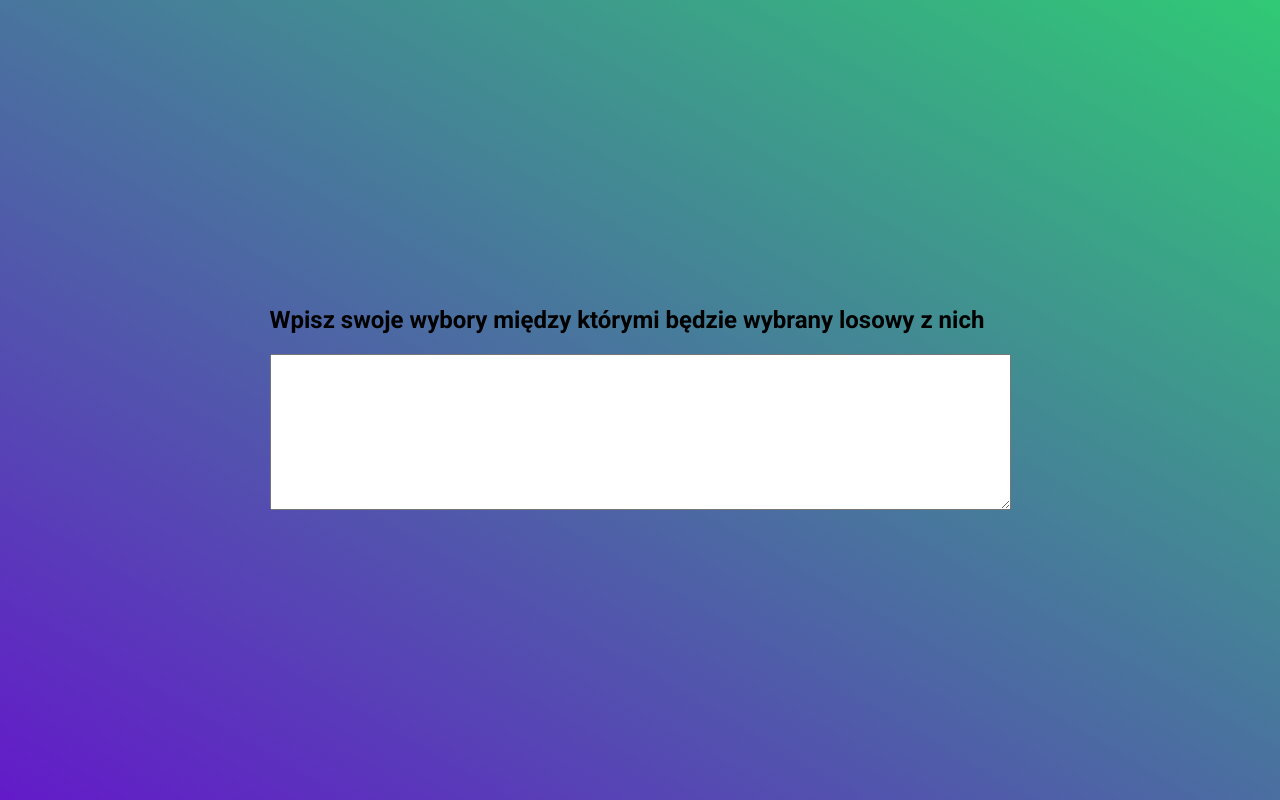
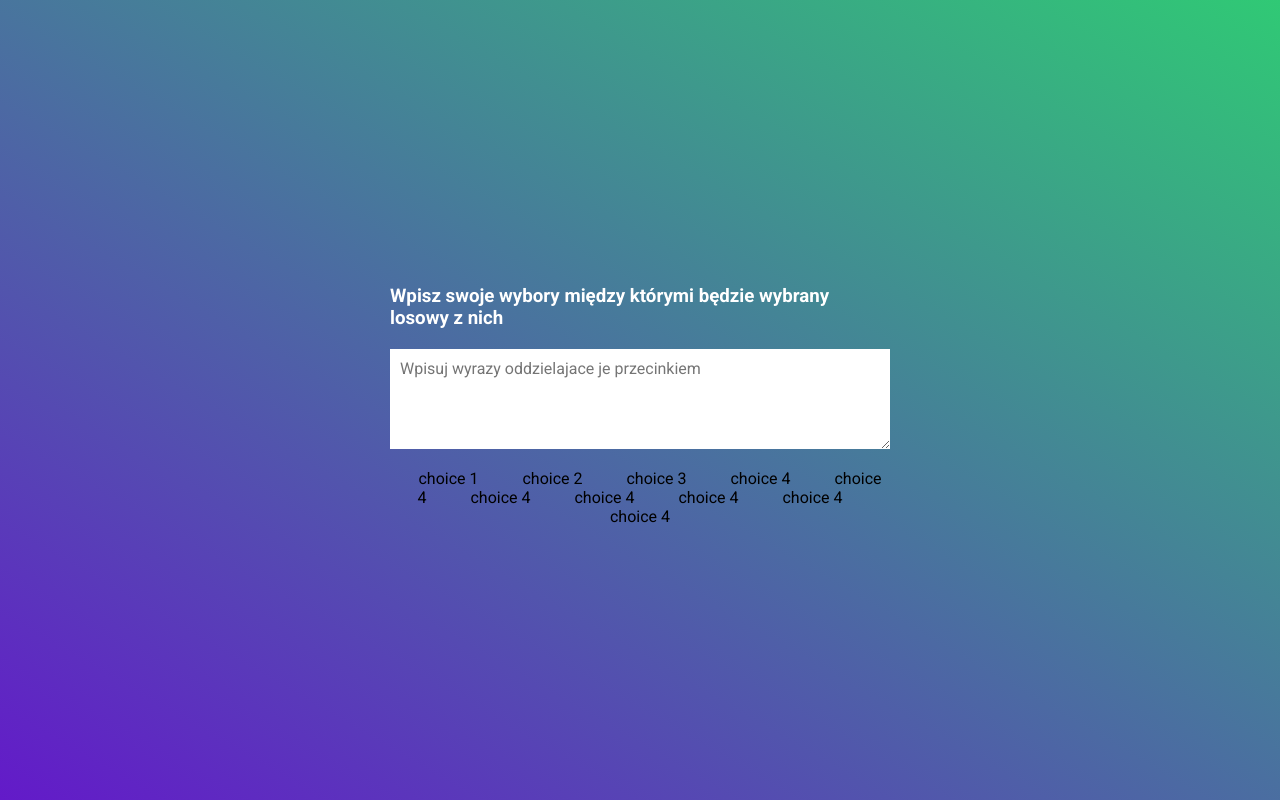
Before and after one commit to Norbert731/50Projects, a plain HTML site: page RandomChoicePicker/index.html in a window 1280 px wide. Drawn offline with Linux system fonts and the light colour scheme.

Commit message:
RandomChoicePicker update

```diff
--- a/RandomChoicePicker/index.html
+++ b/RandomChoicePicker/index.html
@@ -16,9 +16,24 @@
   </head>
   <body>
     <div class="container">
-      <h2>Wpisz swoje wybory między którymi będzie wybrany losowy z nich</h2>
-      <div class="text">
-        <textarea name="choice" id="choice" cols="90" rows="10"></textarea>
+      <h3>Wpisz swoje wybory między którymi będzie wybrany losowy z nich</h3>
+
+      <textarea
+        name="choice"
+        id="textarea"
+        placeholder="Wpisuj wyrazy oddzielajace je przecinkiem"
+      ></textarea>
+      <div id="tags">
+        <span class="tag">choice 1</span>
+        <span class="tag">choice 2</span>
+        <span class="tag">choice 3</span>
+        <span class="tag">choice 4</span>
+        <span class="tag">choice 4</span>
+        <span class="tag">choice 4</span>
+        <span class="tag">choice 4</span>
+        <span class="tag">choice 4</span>
+        <span class="tag">choice 4</span>
+        <span class="tag">choice 4</span>
       </div>
     </div>
     <script src="scripts.js"></script>
--- a/RandomChoicePicker/style.css
+++ b/RandomChoicePicker/style.css
@@ -15,3 +15,33 @@ body {
   overflow: hidden;
   margin: 0;
 }
+
+h3 {
+  color: #fff;
+  margin: 10px 0 20px;
+}
+
+.container {
+  width: 500px;
+}
+
+textarea {
+  border: none;
+  display: block;
+  width: 100%;
+  height: 100px;
+  font-family: inherit;
+  padding: 10px;
+  margin: 0 0 20px;
+  font-size: 16px;
+}
+
+#tags {
+  text-align: center;
+}
+
+.tag {
+  padding: 10px 20px;
+  height: 100px;
+  border-radius: 20px;
+}
```
